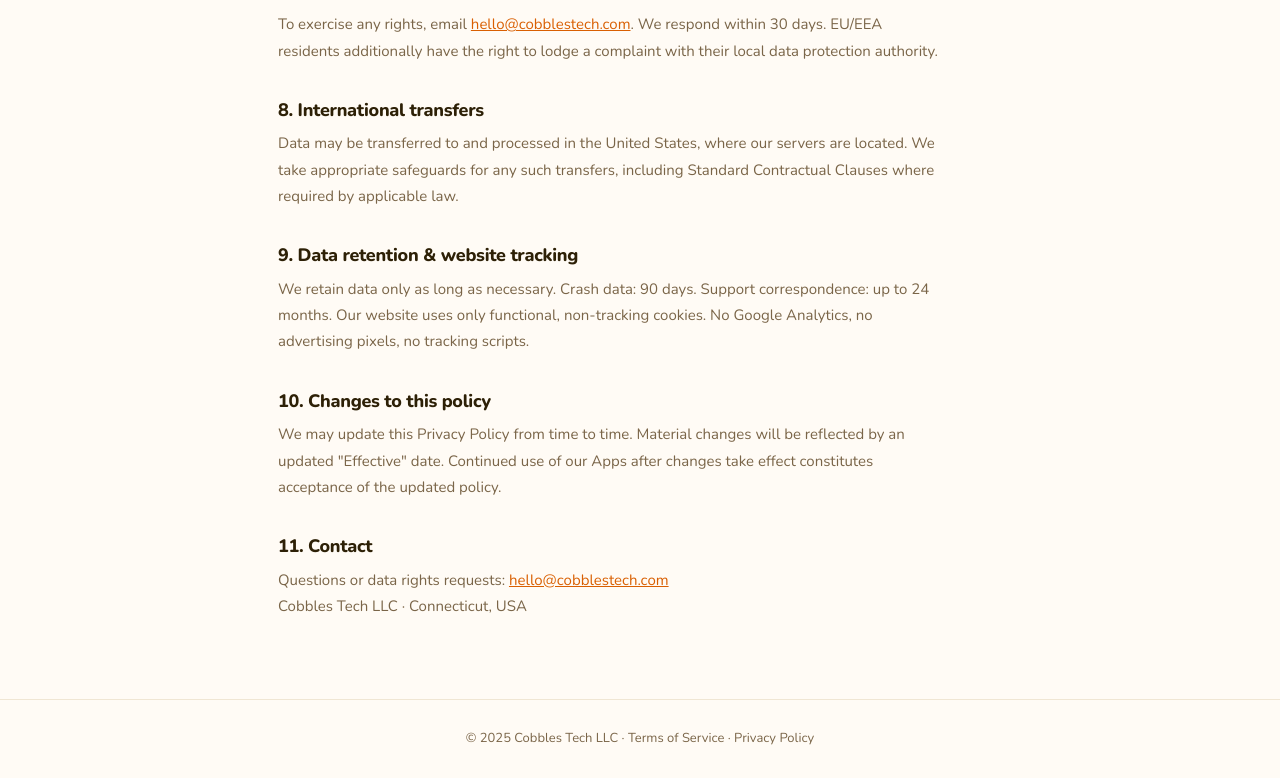
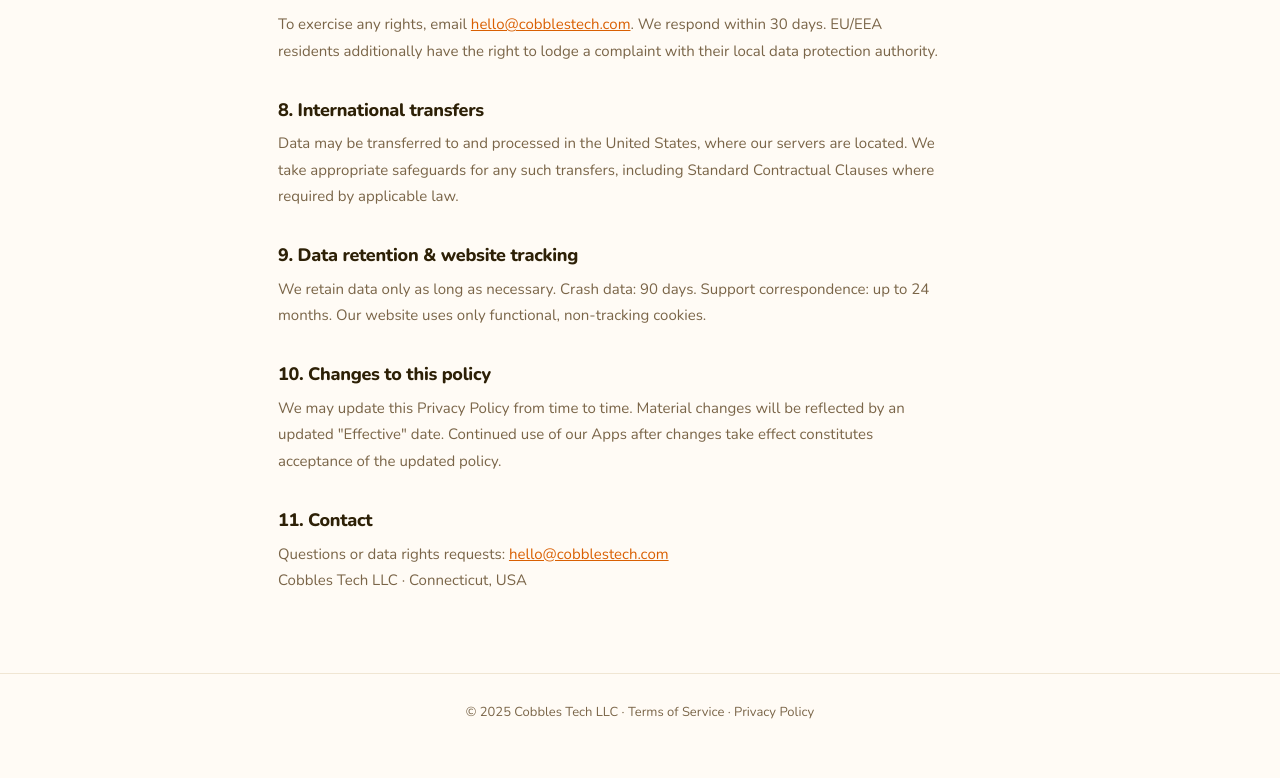
Before and after one commit to confusedrobot/cobblestech.com, a plain HTML site: page privacy.html in a window 1280 px wide. Shown: the part 1747-2525 px from the top of the page. After the commit the page ends 2498 px from the top, so only its background shows below. Drawn offline with nearby package versions, Linux system fonts and the light colour scheme.

Commit message:
Update data retention and tracking information
Removed mention of tracking cookies and scripts.

```diff
--- a/privacy.html
+++ b/privacy.html
@@ -96,7 +96,7 @@
     <p>Data may be transferred to and processed in the United States, where our servers are located. We take appropriate safeguards for any such transfers, including Standard Contractual Clauses where required by applicable law.</p>
 
     <h2 style="font-size:18px;font-weight:800;letter-spacing:-0.3px;color:var(--text);margin-top:36px;margin-bottom:10px;">9. Data retention & website tracking</h2>
-    <p>We retain data only as long as necessary. Crash data: 90 days. Support correspondence: up to 24 months. Our website uses only functional, non-tracking cookies. No Google Analytics, no advertising pixels, no tracking scripts.</p>
+    <p>We retain data only as long as necessary. Crash data: 90 days. Support correspondence: up to 24 months. Our website uses only functional, non-tracking cookies.</p>
 
     <h2 style="font-size:18px;font-weight:800;letter-spacing:-0.3px;color:var(--text);margin-top:36px;margin-bottom:10px;">10. Changes to this policy</h2>
     <p>We may update this Privacy Policy from time to time. Material changes will be reflected by an updated "Effective" date. Continued use of our Apps after changes take effect constitutes acceptance of the updated policy.</p>
```
